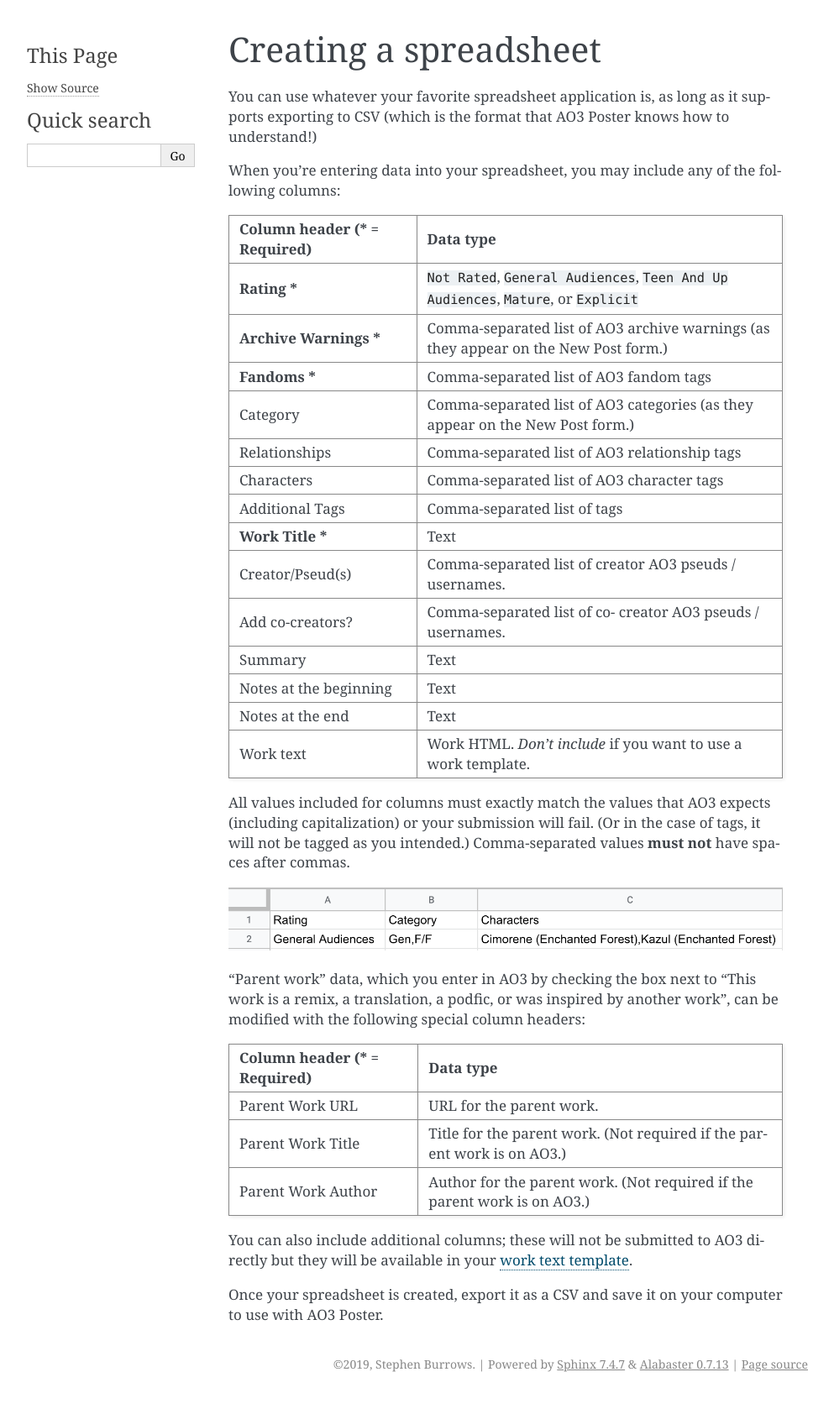
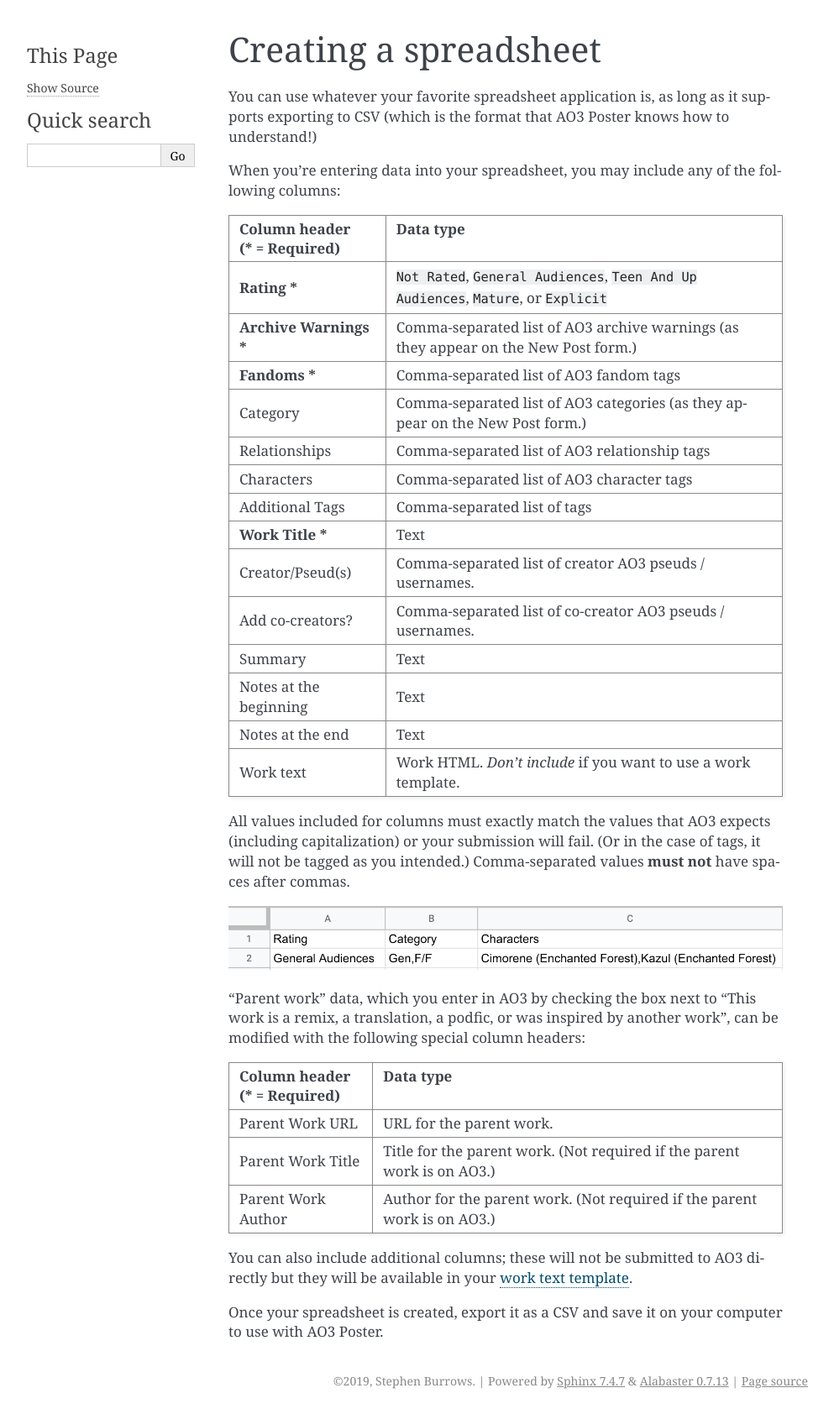
Before and after one commit to sandalwoodbox/ao3-poster, a Sphinx documentation site: the page built from docs/creating-a-spreadsheet.rst, in a window 1280 px wide. Shown: the whole page at 84% size, without its empty margins (148-1141 px from the left). Built offline with Sphinx 7.4.7, drawn with Linux system fonts in a browser that asks for light colours.

```diff
--- a/docs/creating-a-spreadsheet.rst
+++ b/docs/creating-a-spreadsheet.rst
@@ -7,51 +7,52 @@ You can use whatever your favorite spreadsheet application is, as long as it sup
 
 When you're entering data into your spreadsheet, you may include any of the following columns:
 
-+------------------------------+------------------------------------------+
-| Column header (* = Required) | Data type                                |
-+==============================+==========================================+
-| **Rating ***                 | ``Not Rated``,                           |
-|                              | ``General Audiences``,                   |
-|                              | ``Teen And Up Audiences``,               |
-|                              | ``Mature``,                              |
-|                              | or ``Explicit``                          |
-+------------------------------+------------------------------------------+
-| **Archive Warnings ***       | Comma-separated list of AO3              |
-|                              | archive warnings (as they                |
-|                              | appear on the New Post form.)            |
-+------------------------------+------------------------------------------+
-| **Fandoms ***                | Comma-separated list of AO3              |
-|                              | fandom tags                              |
-+------------------------------+------------------------------------------+
-| Category                     | Comma-separated list of AO3              |
-|                              | categories (as they appear               |
-|                              | on the New Post form.)                   |
-+------------------------------+------------------------------------------+
-| Relationships                | Comma-separated list of AO3              |
-|                              | relationship tags                        |
-+------------------------------+------------------------------------------+
-| Characters                   | Comma-separated list of AO3              |
-|                              | character tags                           |
-+------------------------------+------------------------------------------+
-| Additional Tags              | Comma-separated list of tags             |
-+------------------------------+------------------------------------------+
-| **Work Title ***             | Text                                     |
-+------------------------------+------------------------------------------+
-| Creator/Pseud(s)             | Comma-separated list of creator          |
-|                              | AO3 pseuds / usernames.                  |
-+------------------------------+------------------------------------------+
-| Add co-creators?             | Comma-separated list of co-              |
-|                              | creator AO3 pseuds / usernames.          |
-+------------------------------+------------------------------------------+
-| Summary                      | Text                                     |
-+------------------------------+------------------------------------------+
-| Notes at the beginning       | Text                                     |
-+------------------------------+------------------------------------------+
-| Notes at the end             | Text                                     |
-+------------------------------+------------------------------------------+
-| Work text                    | Work HTML. *Don't include* if            |
-|                              | you want to use a work template.         |
-+------------------------------+------------------------------------------+
++------------------------+------------------------------------------+
+| | Column header        | | Data type                              |
+| | (* = Required)       | |                                        |
++========================+==========================================+
+| **Rating ***           | ``Not Rated``,                           |
+|                        | ``General Audiences``,                   |
+|                        | ``Teen And Up Audiences``,               |
+|                        | ``Mature``,                              |
+|                        | or ``Explicit``                          |
++------------------------+------------------------------------------+
+| **Archive Warnings *** | Comma-separated list of AO3              |
+|                        | archive warnings (as they                |
+|                        | appear on the New Post form.)            |
++------------------------+------------------------------------------+
+| **Fandoms ***          | Comma-separated list of AO3              |
+|                        | fandom tags                              |
++------------------------+------------------------------------------+
+| Category               | Comma-separated list of AO3              |
+|                        | categories (as they appear               |
+|                        | on the New Post form.)                   |
++------------------------+------------------------------------------+
+| Relationships          | Comma-separated list of AO3              |
+|                        | relationship tags                        |
++------------------------+------------------------------------------+
+| Characters             | Comma-separated list of AO3              |
+|                        | character tags                           |
++------------------------+------------------------------------------+
+| Additional Tags        | Comma-separated list of tags             |
++------------------------+------------------------------------------+
+| **Work Title ***       | Text                                     |
++------------------------+------------------------------------------+
+| Creator/Pseud(s)       | Comma-separated list of creator          |
+|                        | AO3 pseuds / usernames.                  |
++------------------------+------------------------------------------+
+| Add co-creators?       | Comma-separated list of co-creator       |
+|                        | AO3 pseuds / usernames.                  |
++------------------------+------------------------------------------+
+| Summary                | Text                                     |
++------------------------+------------------------------------------+
+| Notes at the beginning | Text                                     |
++------------------------+------------------------------------------+
+| Notes at the end       | Text                                     |
++------------------------+------------------------------------------+
+| Work text              | Work HTML. *Don't include* if            |
+|                        | you want to use a work template.         |
++------------------------+------------------------------------------+
 
 All values included for columns must exactly match the values that AO3 expects (including capitalization) or your submission will fail.
 (Or in the case of tags, it will not be tagged as you intended.)
@@ -61,17 +62,18 @@ Comma-separated values **must not** have spaces after commas.
 
 "Parent work" data, which you enter in AO3 by checking the box next to "This work is a remix, a translation, a podfic, or was inspired by another work", can be modified with the following special column headers:
 
-+------------------------------+------------------------------------------+
-| Column header (* = Required) | Data type                                |
-+==============================+==========================================+
-| Parent Work URL              | URL for the parent work.                 |
-+------------------------------+------------------------------------------+
-| Parent Work Title            | Title for the parent work. (Not required |
-|                              | if the parent work is on AO3.)           |
-+------------------------------+------------------------------------------+
-| Parent Work Author           | Author for the parent work. (Not required|
-|                              | if the parent work is on AO3.)           |
-+------------------------------+------------------------------------------+
++------------------------+-------------------------------------------+
+| | Column header        | | Data type                               |
+| | (* = Required)       | |                                         |
++========================+===========================================+
+| Parent Work URL        | URL for the parent work.                  |
++------------------------+-------------------------------------------+
+| Parent Work Title      | Title for the parent work. (Not required  |
+|                        | if the parent work is on AO3.)            |
++------------------------+-------------------------------------------+
+| Parent Work Author     | Author for the parent work. (Not required |
+|                        | if the parent work is on AO3.)            |
++------------------------+-------------------------------------------+
 
 You can also include additional columns; these will not be submitted to AO3 directly but they will be available in your :ref:`work text template <work-text-templates>`.
 
```
